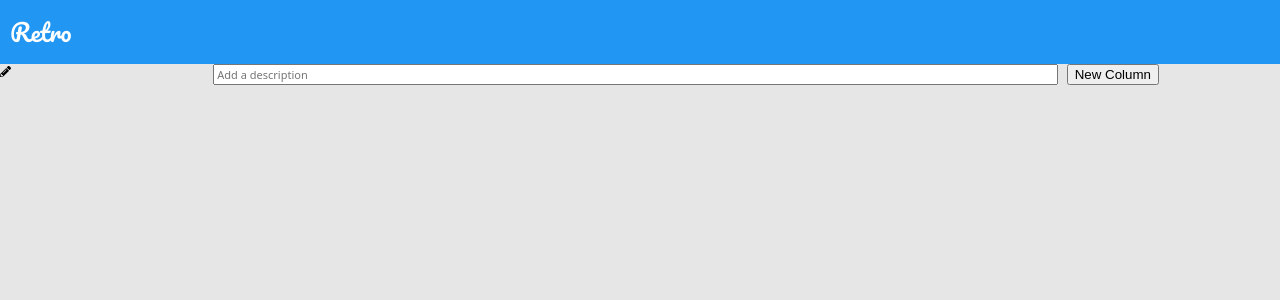
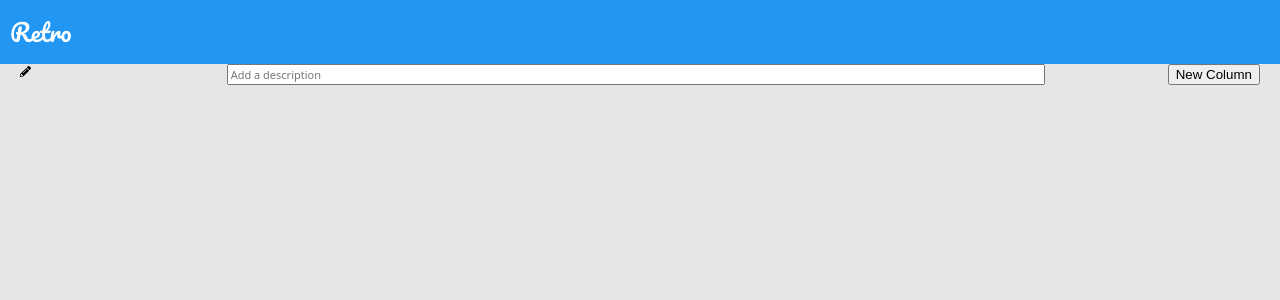
Before and after one commit to joekrump/retrospective-board, a React app: page / in a window 1280 px wide. Shown: the top 300 px of the page. Built offline with nearby package versions, Linux system fonts and the light colour scheme; no server answers.

Commit message:
Add margin to board controls

```diff
--- a/src/components/BoardControls/BoardControls.tsx
+++ b/src/components/BoardControls/BoardControls.tsx
@@ -2,6 +2,7 @@ import * as React from "react";
 import { FontAwesomeIcon } from "@fortawesome/react-fontawesome";
 import { faPencilAlt } from "@fortawesome/free-solid-svg-icons";
 
+import "./board-controls.css";
 interface BoardControlsProps {
   addColumn: () => void;
   title: string;
@@ -102,7 +103,7 @@ export class BoardControls extends React.Component<BoardControlsProps, BoardCont
     }
 
     return (
-      <>
+      <div className="board-controls">
         {boardTitle}
         <div id="board-description">
           <input type="text" defaultValue={this.state.description} placeholder="Add a description" onKeyDown={(e) => this.saveDescription(e)} ref={ref => this.descriptionInput = ref}></input>
@@ -110,7 +111,7 @@ export class BoardControls extends React.Component<BoardControlsProps, BoardCont
         <div id="board-controls">
           <button onClick={() => this.props.addColumn()}>New Column</button>
         </div>
-      </>
+      </div>
     );
   }
 }
--- /dev/null
+++ b/src/components/BoardControls/board-controls.css
@@ -0,0 +1,27 @@
+.board-controls {
+  margin: 0 20px;
+  grid-row: 1 / span 1;
+  display: grid;
+  grid-template-columns: repeat(12, 1fr);
+  grid-column: 1 / span 12;
+}
+
+#board-title {
+  grid-row: 1 / span 1;
+  grid-column: 1 / span 2;
+}
+
+#board-description {
+  grid-row: 1 / span 1;
+  grid-column: 3 / span 8;
+}
+
+#board-description input {
+  width: 98%;
+}
+
+#board-controls {
+  grid-row: 1 / span 1;
+  grid-column: 11 / span 2;
+  text-align: right;
+}
--- a/src/components/Main/main.css
+++ b/src/components/Main/main.css
@@ -5,25 +5,6 @@ main {
   grid-template-rows: 2% 1fr;
 }
 
-#board-title {
-  grid-row: 1 / span 1;
-  grid-column: 1 / span 2;
-}
-
-#board-description {
-  grid-row: 1 / span 1;
-  grid-column: 3 / span 8;
-}
-
-#board-description input {
-  width: 98%;
-}
-
-#board-controls {
-  grid-row: 1 / span 1;
-  grid-column: 11 / span 2;
-}
-
 #columns {
   grid-row: 2 / span 1;
   grid-column: 1 / span 12;
```
